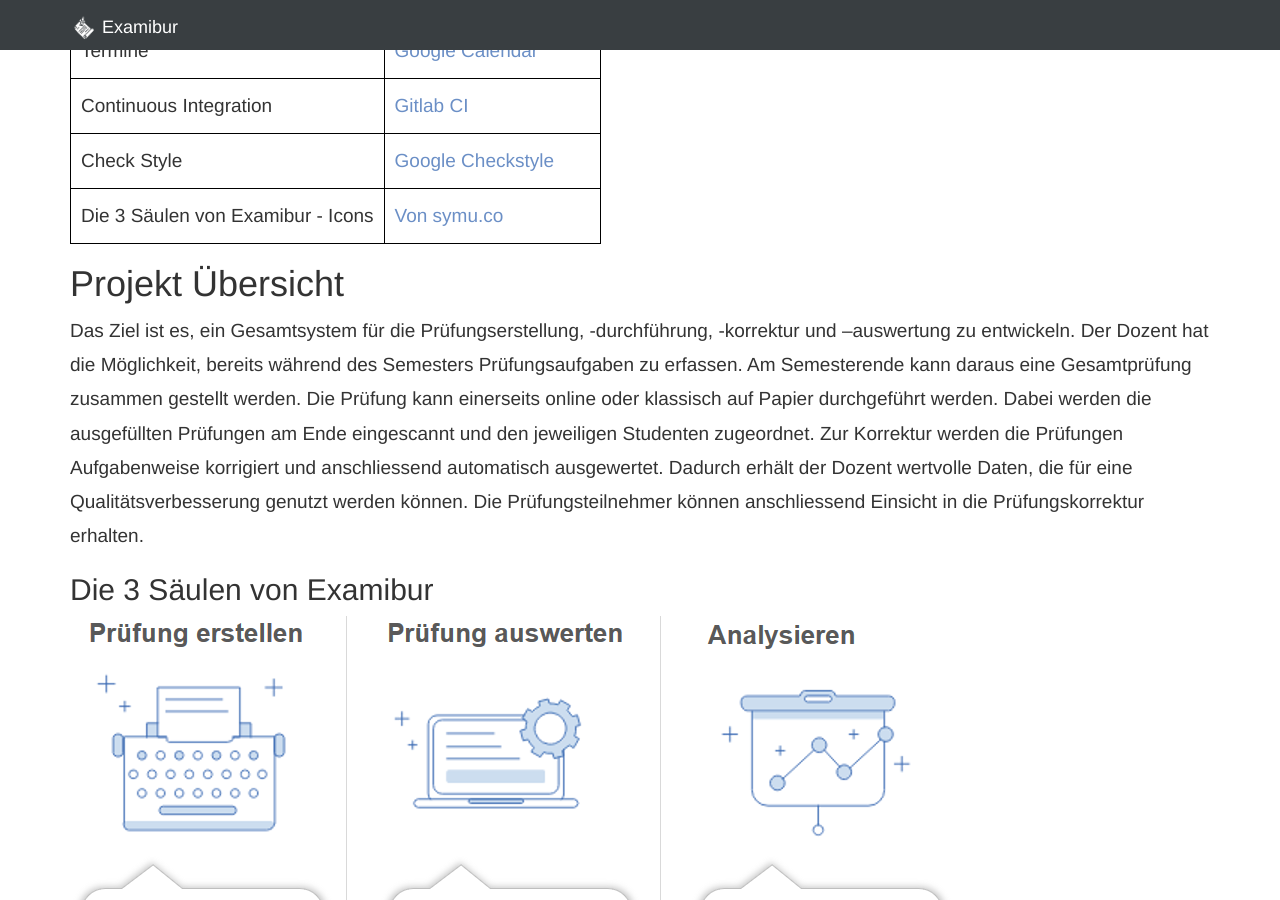
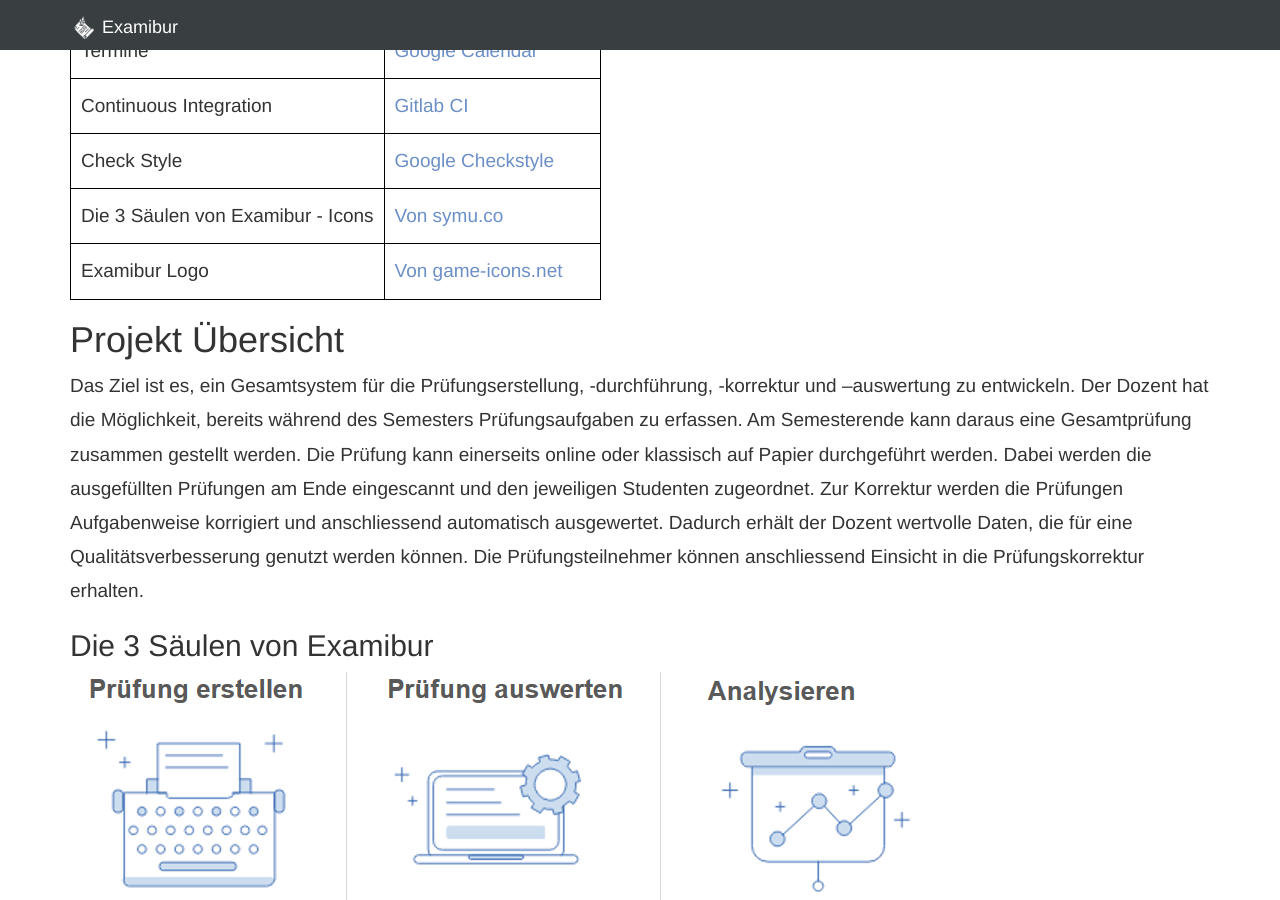
Before and after one commit to Examibur/examibur, a Jekyll site: the page built from docs/projektplan/projektplan.md, in a window 1280 px wide and 900 px high, scrolled down 1064 px. Built offline with Jekyll 4.4.1, drawn with Linux system fonts in a browser that asks for light colours; nearby versions of some CDN libraries; Markdown is read by kramdown in place of the engine named in the settings.

Commit message:
add reference

```diff
--- a/docs/projektplan/projektplan.md
+++ b/docs/projektplan/projektplan.md
@@ -27,6 +27,7 @@
 | Continuous Integration            | [Gitlab CI](https://gitlab.com/engineering-projekt/examibur/graphs/master/ci)                                                                                                                                                                        |
 | Check Style                       | [Google Checkstyle](http://google.github.io/styleguide/javaguide.html)                                                                                                                                                                                                    |
 | Die 3 Säulen von Examibur - Icons | [Von symu.co](https://symu.co/freebies/icons-0/elpis-icon-set-1/)                                                                                                                                                                                                   |
+| Examibur Logo                     | [Von game-icons.net](http://game-icons.net/delapouite/originals/stabbed-note.html) |
 
 # Projekt Übersicht
 
```
